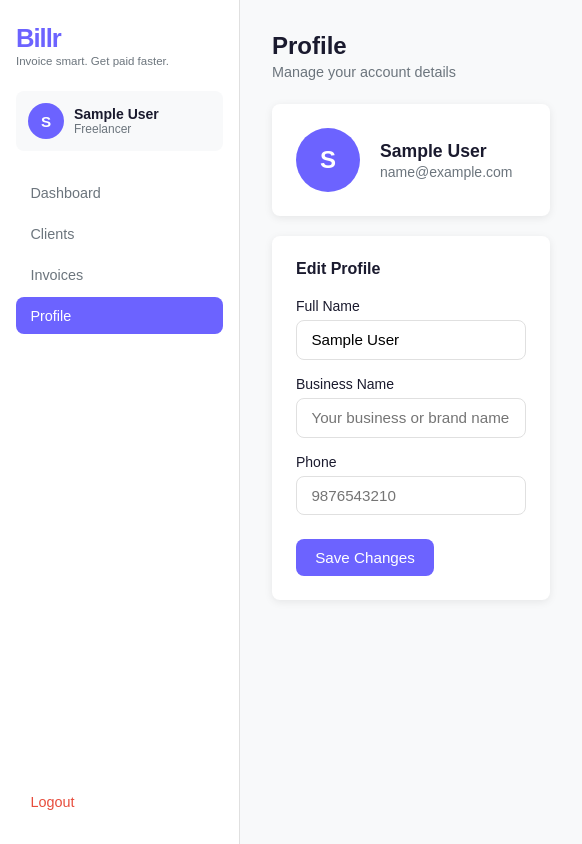
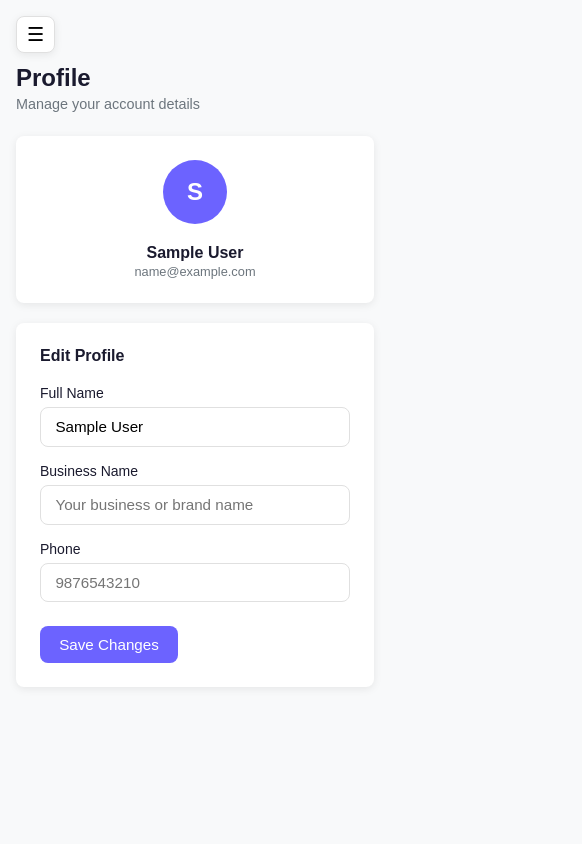
Before and after one commit to zaid-shaikh17/Billr-Frontend, a React (Vite) app: page /profile in a window 390 px wide. Shown: the whole page, 582 px wide, since content can reach past the window. Built offline with nearby package versions, Linux system fonts and the light colour scheme; no server answers; sample sign-in values are in the browser's storage.

Commit message:
feat: add responsive design with hamburger menu for mobile and tablet

```diff
--- a/src/components/Sidebar/Sidebar.css
+++ b/src/components/Sidebar/Sidebar.css
@@ -9,6 +9,20 @@
   position: fixed;
   top: 0;
   left: 0;
+}
+
+.close-sidebar {
+  display: none;
+  position: absolute;
+  top: 1rem;
+  right: 1rem;
+  background: var(--bg-white);
+  border: 1px solid var(--border);
+  border-radius: var(--radius);
+  padding: 6px 10px;
+  font-size: 1.5rem;
+  box-shadow: var(--shadow);
+  cursor: pointer;
 }
 
 .sidebar-logo h1 {
@@ -99,3 +113,47 @@
 .logout-btn:hover {
   background: #fdf0f0;
 }
+
+.hamburger {
+  display: none;
+  position: fixed;
+  top: 1rem;
+  left: 1rem;
+  z-index: 100;
+  background: var(--bg-white);
+  border: 1px solid var(--border);
+  border-radius: var(--radius);
+  padding: 6px 10px;
+  font-size: 1.2rem;
+  box-shadow: var(--shadow);
+  cursor: pointer;
+}
+
+.sidebar-overlay {
+  display: none;
+  position: fixed;
+  inset: 0;
+  background: rgba(0, 0, 0, 0.4);
+  z-index: 99;
+}
+
+
+@media (max-width: 768px) {
+  .hamburger, .close-sidebar {
+    display: block;
+  }
+
+  .sidebar-overlay {
+    display: block;
+  }
+
+  .sidebar {
+    transform: translateX(-260px);
+    transition: transform 0.3s ease;
+    z-index: 100;
+  }
+
+  .sidebar.sidebar-open {
+    transform: translateX(0);
+  }
+}
--- a/src/components/Sidebar/Sidebar.jsx
+++ b/src/components/Sidebar/Sidebar.jsx
@@ -1,18 +1,28 @@
 import { NavLink, useNavigate } from 'react-router-dom'
 import { useAuth } from '../../context/AuthContext'
 import './Sidebar.css'
+import { useState } from 'react'
 
 const Sidebar = () => {
   const { user, logout } = useAuth()
   const navigate = useNavigate()
+  const [isOpen, setIsOpen] = useState(false)
 
   const handleLogout = () => {
     logout()
     navigate('/login')
   }
 
+  const closeMenu = () => setIsOpen(false)
+
   return (
-    <div className='sidebar'>
+    <>
+      <button className='hamburger' onClick={() => setIsOpen(!isOpen)}>☰</button>
+
+      {isOpen && <div className='sidebar-overlay' onClick={closeMenu}></div>}
+
+      <div className={`sidebar ${isOpen ? 'sidebar-open' : ''}`}>
+        <button className='close-sidebar' onClick={closeMenu}>x</button>
         <div className='sidebar-logo'>
           <h1>Billr</h1>
           <p>Invoice smart. Get paid faster.</p>
@@ -45,6 +55,7 @@ const Sidebar = () => {
           Logout
         </button>
       </div>
+    </>
   )
 }
 
--- a/src/index.css
+++ b/src/index.css
@@ -35,3 +35,15 @@ button {
   border: none;
   outline: none;
 }
+
+@media (max-width: 768px) {
+  .layout {
+    display: block;
+  }
+
+  .main-content {
+    margin-left: 0 !important;
+    padding: 1rem;
+    padding-top: 4rem;
+  }
+}
--- a/src/pages/Dashboard/Dashboard.css
+++ b/src/pages/Dashboard/Dashboard.css
@@ -146,3 +146,27 @@
   font-size: 1rem;
   color: var(--text-secondary);
 }
+
+
+@media (max-width: 768px) {
+  .main-content {
+    margin-left: 0;
+    padding: 1rem;
+    padding-top: 4rem;
+  }
+
+  .stats-grid {
+    grid-template-columns: repeat(2, 1fr);
+  }
+
+  .page-header {
+    flex-direction: column;
+    gap: 0.75rem;
+  }
+}
+
+@media (max-width: 480px) {
+  .stats-grid {
+    grid-template-columns: 1fr;
+  }
+}
--- a/src/pages/Invoices/Invoices.css
+++ b/src/pages/Invoices/Invoices.css
@@ -248,3 +248,47 @@
   font-weight: 500;
   border: 1.5px solid var(--primary);
 }
+
+
+@media (max-width: 768px) {
+  .invoice-table {
+    display: block;
+    overflow-x: auto;
+    white-space: nowrap;
+  }
+
+  .invoice-filters {
+    flex-direction: column;
+    align-items: flex-start;
+  }
+
+  .search-input {
+    width: 100%;
+    min-width: unset;
+  }
+
+  .invoice-modal {
+    max-width: 95vw;
+    max-height: 90vh;
+  }
+
+  .item-row {
+    grid-template-columns: 1fr;
+    gap: 8px;
+
+  }
+
+  .invoice-summary {
+    flex-direction: column;
+  }
+
+  .modal {
+    max-width: 95vw;
+    margin: 1rem;
+    z-index: 199;
+  }
+
+  .status-filters {
+    flex-wrap: wrap;
+  }
+}
--- a/src/pages/Profile/Profile.css
+++ b/src/pages/Profile/Profile.css
@@ -53,3 +53,19 @@
   padding: 0.65rem 1.5rem;
   margin-top: 0.5rem;
 }
+
+
+@media (max-width: 480px) {
+  .profile-card {
+    flex-direction: column;
+    text-align: center;
+  }
+
+  .profile-meta h3 {
+    font-size: 1rem;
+  }
+
+  .profile-meta p {
+    font-size: 0.8rem;
+  }
+}
```
Also changed, not shown: screenshots/clients.png. Lines whose indentation alone changed are shown as unchanged.
